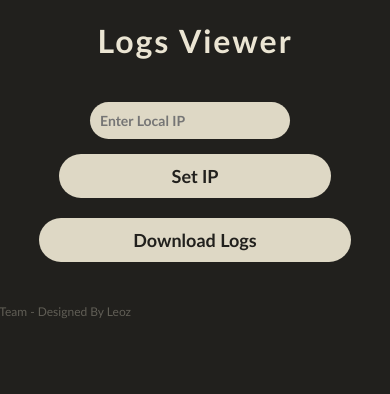
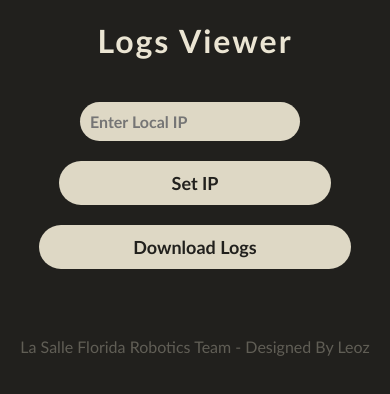
Before and after one commit to L0R3NZ0-L30Z/Logger, a React (Create React App) app: page / in a window 390 px wide. Shown: the top 394 px of the page. Built offline with nearby package versions, Linux system fonts and the light colour scheme.

Commit message:
bug fixes

```diff
--- a/src/App.css
+++ b/src/App.css
@@ -144,20 +144,12 @@ input {
 }
 
 .footer {
-  /* position: absolute;
-  bottom: 0;
-  left: 50%;
-  transform: translateX(-50%);
-  color: #ebe5d350;
-  display: inline; */
 
-    position: sticky;
-    bottom: 0;
-    left: 50%;
-    transform: translateX(-50%);
+    width: 100%;
+    padding-top: 2rem;
+    bottom: 10%;
     color: #ebe5d350;
     text-align: center;
-    padding: 20px;
 
 
 }
@@ -169,7 +161,7 @@ input {
   }
 
   .log-container {
-    width: 70%;
+    width: 80%;
     padding: 8px;
   }
 
@@ -185,38 +177,47 @@ input {
   }
 
   .set-ip-btn{
-    margin-top: 15px;
-    width: 100rem;
+    box-sizing: border-box;
+    margin-top: 20px;
+    width: 100%;
   }
   .download-btn {
-    width: 100rem;
+    box-sizing: border-box;
+    width: 100%;
   }
 
-  .footer {
-    padding: 10px;
-  }
 }
 
 @media (max-width: 480px) {
   input {
-    width: 180px;
-    font-size: 14px;
+    width: 200px;
+    font-size: 16px;
   }
 
   .log-container {
-    width: 95%;
-
+    width: 80%;
+    padding: 8px;
   }
 
   .log-entry {
-    font-size: 14px;
+    font-size: 16px;
   }
 
-  .set-ip-btn, .download-btn {
+  #bar {
+    flex-direction: column;
+    display: flex;
+    width: 80%;
+    margin-left: 10%;
+  }
+
+  .set-ip-btn{
+    box-sizing: border-box;
+    margin-top: 20px;
+    width: 100%;
+  }
+  .download-btn {
+    box-sizing: border-box;
     width: 100%;
   }
 
-  .footer {
-    font-size: 12px;
-  }
 }
```
Also changed, not shown: 1 other file (tests, documents, lock files or other folders).
